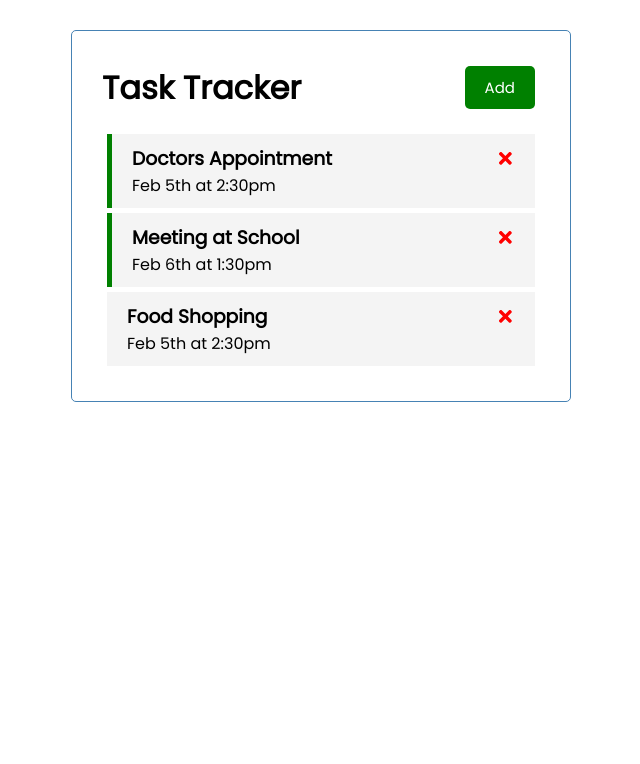
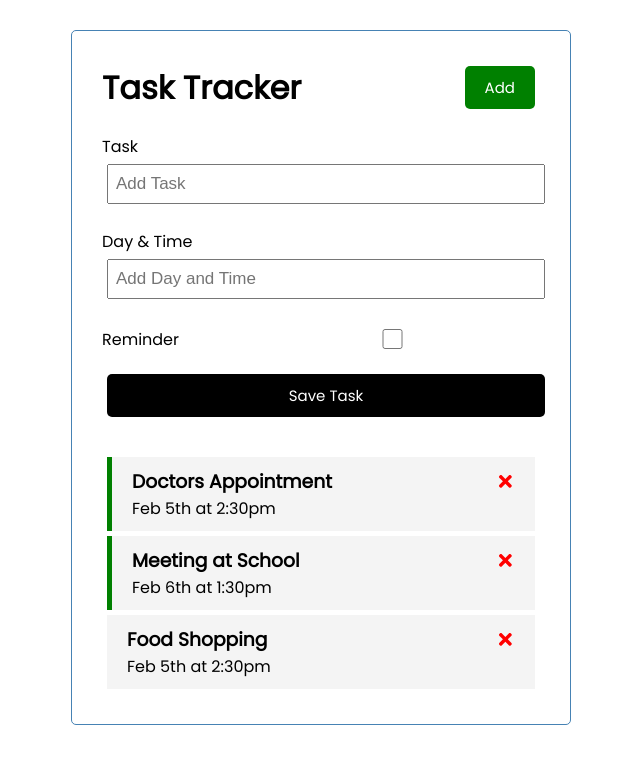
Before and after one commit to mwturner611/Task_Tracker, a React (Create React App) app: page / in a window 1280 px wide. Shown: the top 764 px of the page, without its empty margins (319-959 px from the left). Built offline with nearby package versions, Linux system fonts and the light colour scheme.

Commit message:
form and update form values

```diff
--- a/src/App.js
+++ b/src/App.js
@@ -1,5 +1,6 @@
 import Header from './components/Header';
 import Tasks from './components/Tasks';
+import AddTask from './components/AddTask';
 import { useState } from "react"
 
 
@@ -38,6 +39,7 @@
   return (
     <div className="container">
       <Header />
+      <AddTask />
       {tasks.length > 0 ? (
       <Tasks tasks={tasks} onDelete={deleteTask} onToggle={toggleReminder}/>
       ) : ("No Tasks to Show")}
--- /dev/null
+++ b/src/components/AddTask.js
@@ -0,0 +1,29 @@
+import {useState} from 'react'
+
+const AddTask = () => {
+
+    const [text,setText] = useState('')
+    const [day,setDay] = useState('')
+    const [reminder,setReminder] = useState('false')
+
+    return (
+        <form className='add-form'>
+            <div className='form-control'>
+                <label>Task</label>
+                <input type='text' placeholder='Add Task' value={text} onChange={(e) => setText(e.target.value)}/>
+            </div>
+            <div className='form-control'>
+                <label>Day & Time</label>
+                <input type='text' placeholder='Add Day and Time'value={day} onChange={(e) => setDay(e.target.value)}/>
+            </div>
+            <div className='form-control form-control-check'>
+                <label>Reminder</label>
+                <input type='checkbox' value={reminder} onChange={(e) => setReminder(e.currentTarget.checked)}/>
+            </div>
+
+            <input type='submit' value='Save Task' className='btn btn-block'/>
+        </form>
+    )
+}
+
+export default AddTask
```
